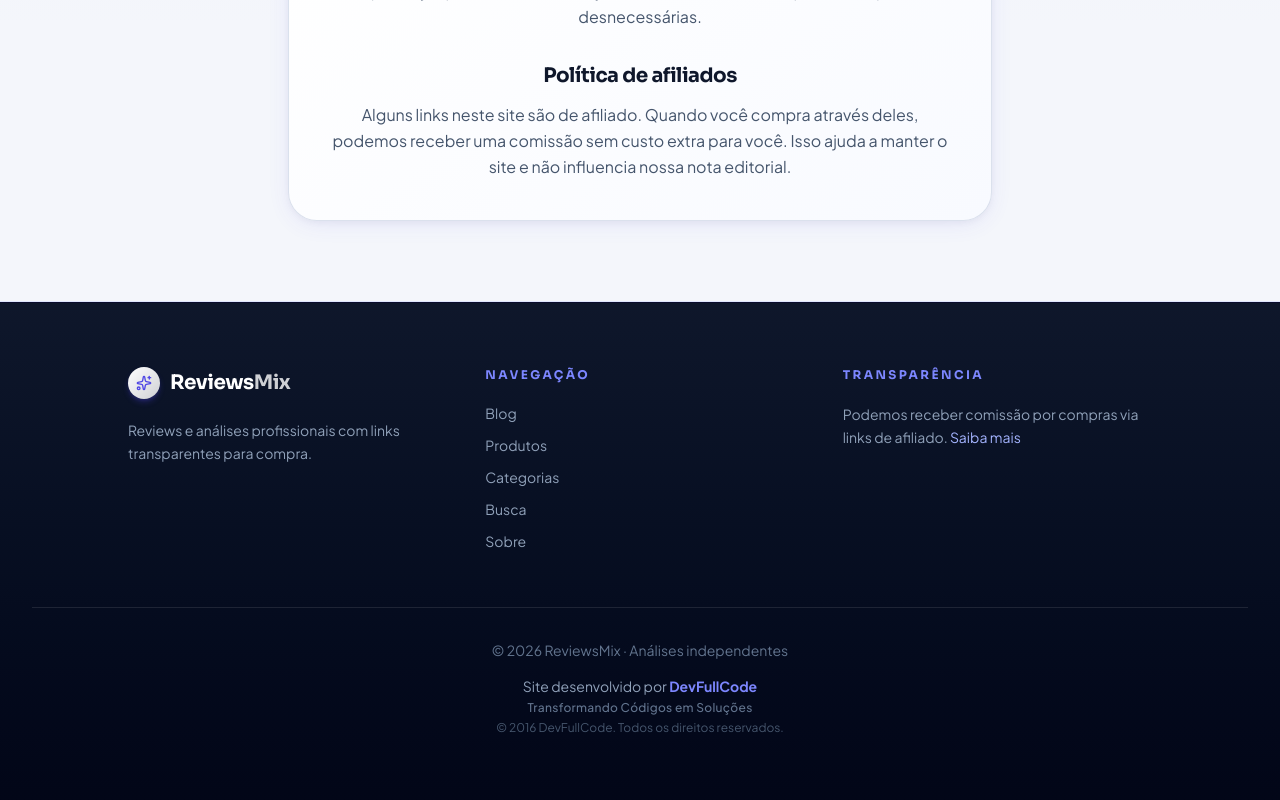
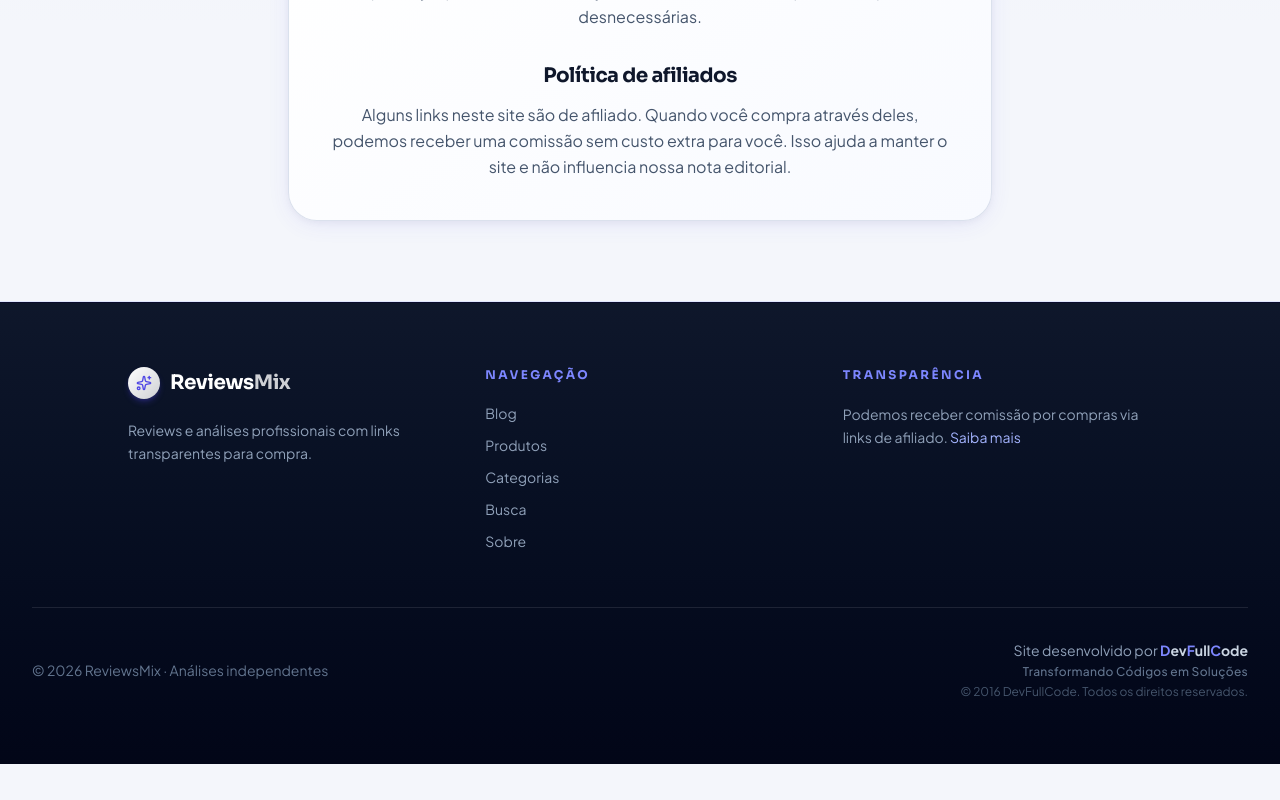
Before and after one commit to Moreti82/reviewsmix, a Next.js app: page /sobre in a window 1280 px wide. Shown: the part 387-1187 px from the top of the page. After the commit the page ends 1151 px from the top, so only its background shows below. Built offline with nearby package versions, Linux system fonts and the light colour scheme; no server answers.

Commit message:
ajuste do footer

```diff
--- a/components/layout/footer.tsx
+++ b/components/layout/footer.tsx
@@ -55,15 +55,17 @@ export function Footer() {
           </div>
         </div>
 
-        <div className="mt-14 space-y-4 border-t border-white/10 pt-8 text-center">
+        <div className="mt-14 flex flex-col gap-6 border-t border-white/10 pt-8 sm:flex-row sm:items-center sm:justify-between text-center sm:text-left">
           <p className="text-sm text-slate-500">
             © {new Date().getFullYear()} ReviewsMix · Análises independentes
           </p>
 
-          <div className="mx-auto max-w-md space-y-1">
+          <div className="sm:text-right space-y-1">
             <p className="text-sm text-slate-400">
               Site desenvolvido por{" "}
-              <span className="font-bold text-indigo-400">DevFullCode</span>
+              <span className="font-bold text-slate-300">
+                <span className="text-indigo-400">D</span>ev<span className="text-indigo-400">F</span>ull<span className="text-indigo-400">C</span>ode
+              </span>
             </p>
             <p className="text-xs font-medium tracking-wide text-slate-500">
               Transformando Códigos em Soluções
```
